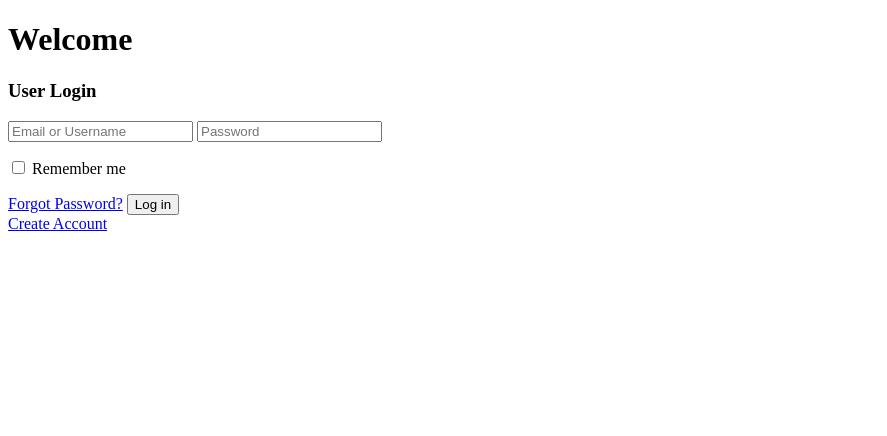
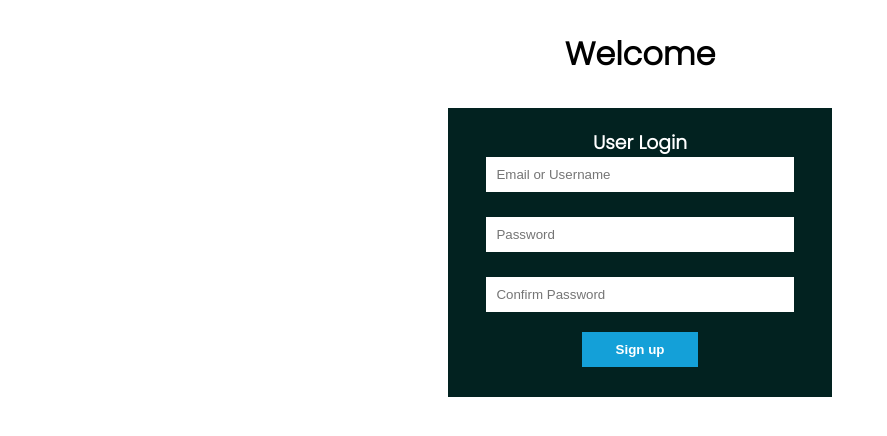
Before and after one commit to Trend20/Javascript-Client-Side-Form-Validation, a plain HTML site: page register/register.html in a window 1280 px wide. Shown: the whole page, without its empty margins (0-887 px from the left). Drawn offline with Linux system fonts and the light colour scheme.

Commit message:
working on the register form

```diff
--- a/register/register.css
+++ b/register/register.css
@@ -0,0 +1,66 @@
+*{
+    margin: 0;
+    padding: 0;
+    box-sizing: border-box;
+}
+
+body{
+    font-family: 'Poppins', sans-serif;
+}
+
+.form-inputs{
+    display: flex;
+    justify-content: center;
+    align-items: center;
+    flex-direction: column;
+    padding-top: 30px;
+    width: 100%;
+}
+
+.form-inputs h1{
+    font-size: 2rem;
+    font-weight: 700;
+}
+
+#form{
+    display: flex;
+    flex-direction: column;
+    width: 30%;
+    justify-content: center;
+    align-items: center;
+    margin-top: 30px;
+    background: #022220;
+    padding-top: 20px;
+    color: #fff;
+    height: auto;
+}
+
+#form h3{
+    font-weight: 700;
+}
+
+.fields{
+    display: flex;
+    flex-direction: column;
+    width: 80%;
+    height: auto;
+}
+
+.fields input{
+    padding: 10px;
+    outline: none;
+    border: none;
+}
+
+#form button{
+    margin-top: 20px;
+    padding: 10px;
+    width: 30%;
+    cursor: pointer;
+    outline: none;
+    border: none;
+    color: #fff;
+    background: #14a0d8;
+    margin-bottom: 30px;
+    font-weight: 700;
+}
--- a/register/register.html
+++ b/register/register.html
@@ -15,22 +15,18 @@
 <body>
     <div class="form-inputs">
         <h1>Welcome</h1>
-        <form action="/welcome.html" id="form" method="GET">
+        <form action="/index.html" id="form" method="GET">
             <h3>User Login</h3>
-            <div id="message"></div>
             <div class="fields">
                 <input type="text" placeholder="Email or Username" id="email">
+                <br>
                 <input type="password" placeholder="Password" id="password">
+
+                <br>
+                <input type="password" placeholder="Confirm Password" id="password">
             </div>
-            <p>
-                <input type="checkbox" name="check" id="check">
-                Remember me
-            </p>
-            <a href="./reset/reset.html" id="reset">Forgot Password?</a>
-
-            <button type="submit">Log in</button>
+            <button type="submit">Sign up</button>
         </form>
-        <a href="./register/register.html" id="account">Create Account</a>
     </div>
 </body>
 </html>
--- a/reset/reset.css
+++ b/reset/reset.css
@@ -1,3 +1,7 @@
+body{
+    font-family: 'Poppins', sans-serif;
+}
+
 .container{
     display: flex;
     justify-content: center;
```
